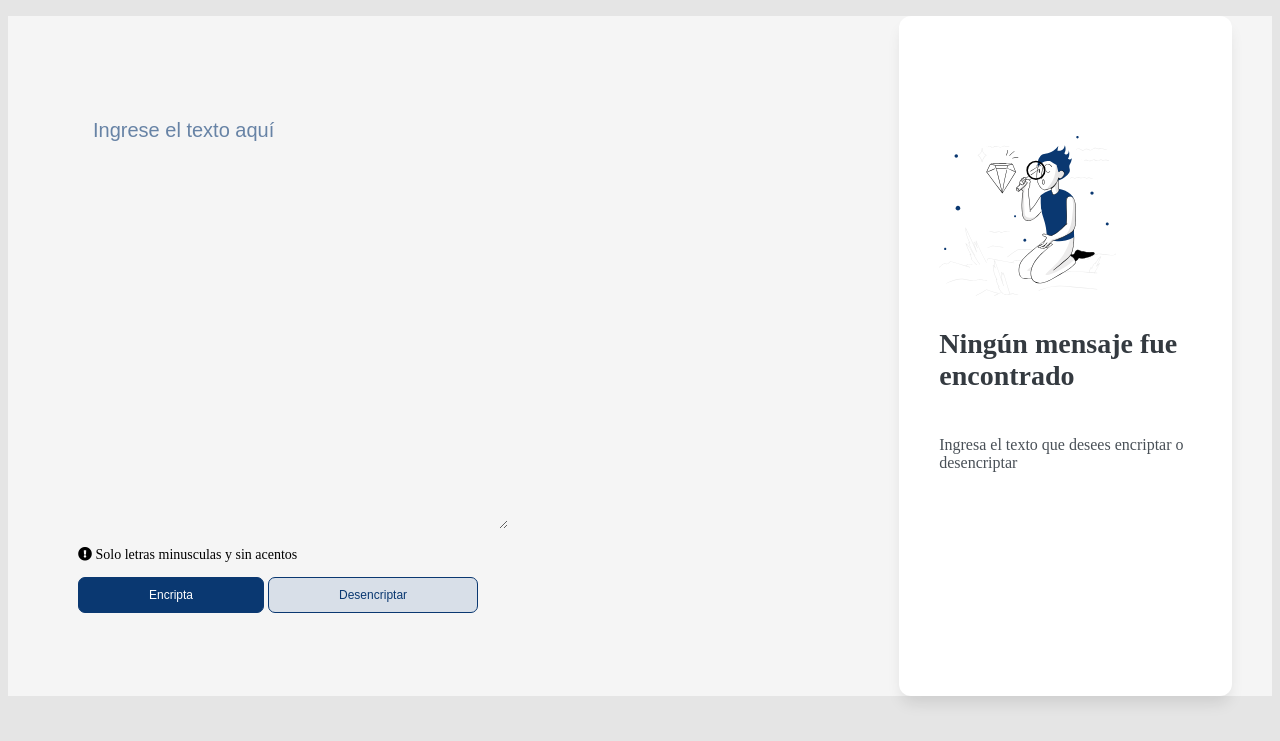
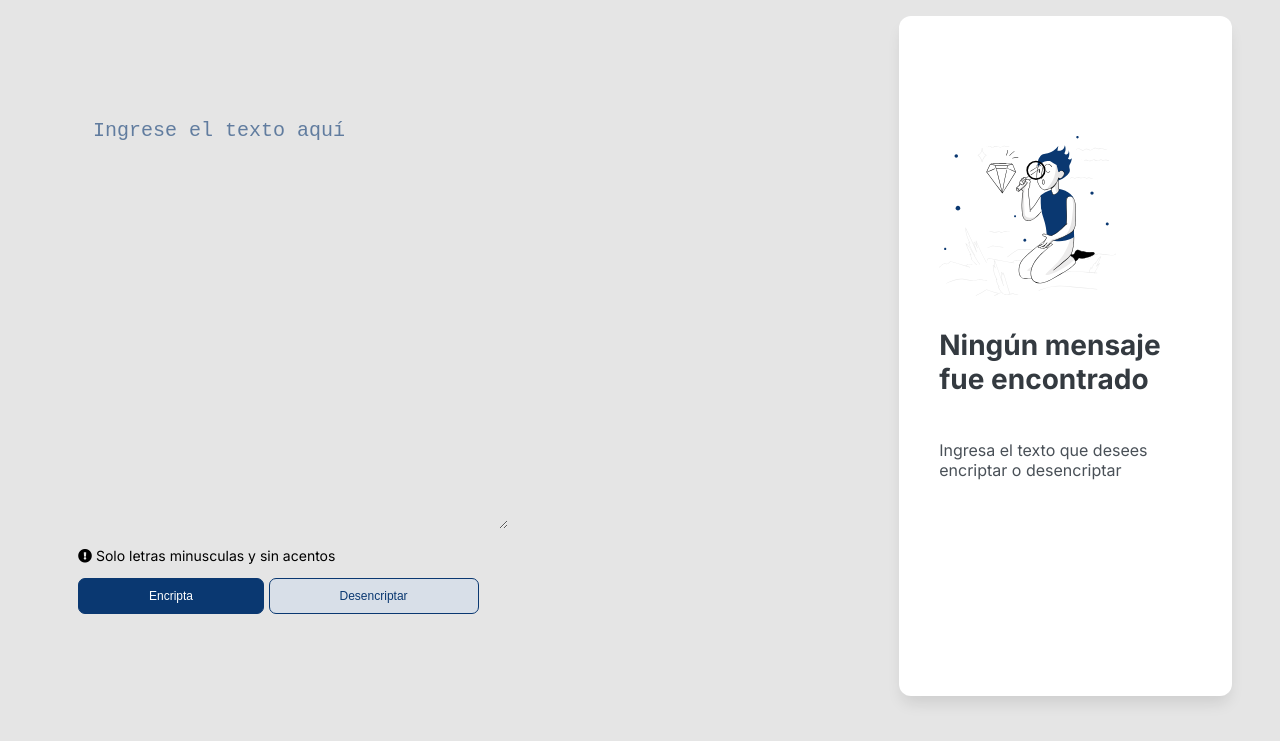
Before and after one commit to javierarteagagonzales/proyectos-sueltos, a plain HTML site: page encriptador/index.html in a window 1280 px wide. Shown: the part 45-786 px from the top of the page. Drawn offline with Linux system fonts and the light colour scheme.

Commit message:
agregando fuente inter

```diff
--- a/encriptador/index.html
+++ b/encriptador/index.html
@@ -7,6 +7,7 @@
     <link rel="stylesheet" href="style.css">
     <link rel="stylesheet" href="https://cdnjs.cloudflare.com/ajax/libs/font-awesome/5.15.3/css/all.min.css">
     <script src="app.js"></script>
+    <link rel="stylesheet" href="https://fonts.googleapis.com/css2?family=Inter:wght@400;700&display=swap">
 </head>
 <body>
 <div class="container">
--- a/encriptador/style.css
+++ b/encriptador/style.css
@@ -1,6 +1,7 @@
 body{
     background-color: #E5E5E5;
     height: 95vh;
+    font-family: 'Inter', sans-serif;
 }
 /* .container {
     display: flex;
@@ -23,7 +24,6 @@ html {
     flex-direction: row;
     align-items: center;
 
-    background-color: #f5f5f5;
 }
 
 header{
@@ -50,7 +50,6 @@ input{
   /*  text-align: left; */
 
 
-    font-family: "Arial", sans-serif; /* Cambia la fuente del texto */
     font-size: 20px; /* Cambia el tamaño del texto */
     font-weight:400; /* Cambia el grosor del texto (puede ser normal, bold, etc.) */
     color: #0A3871; /* Cambia el color del texto */
```
